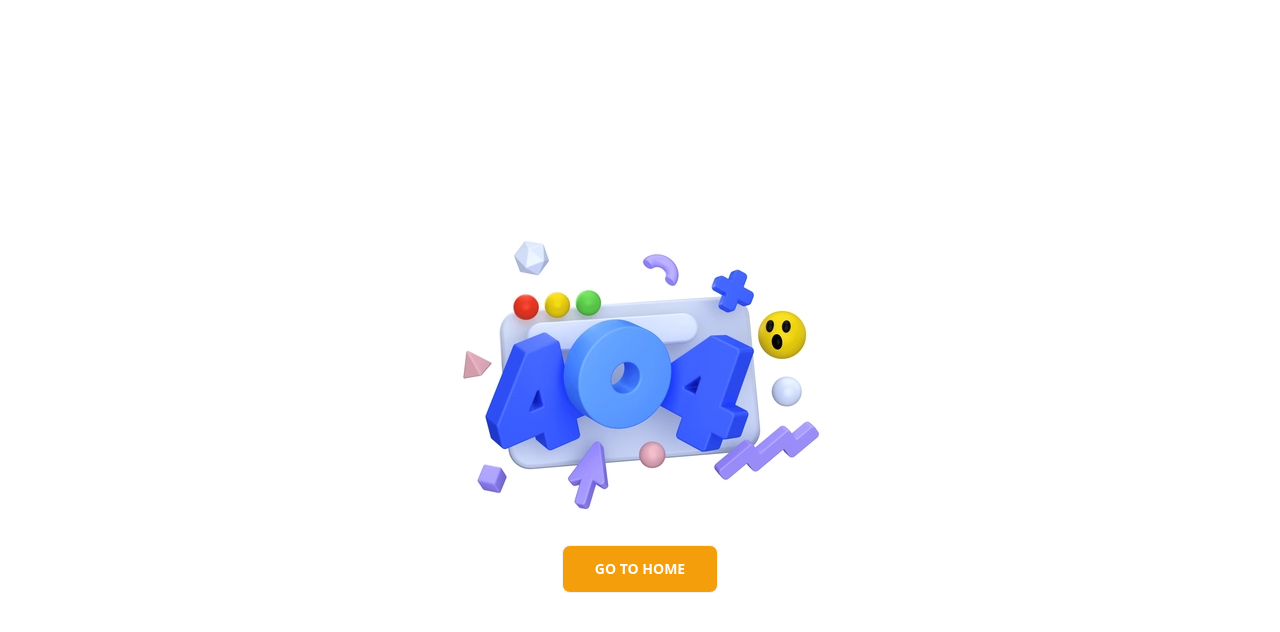
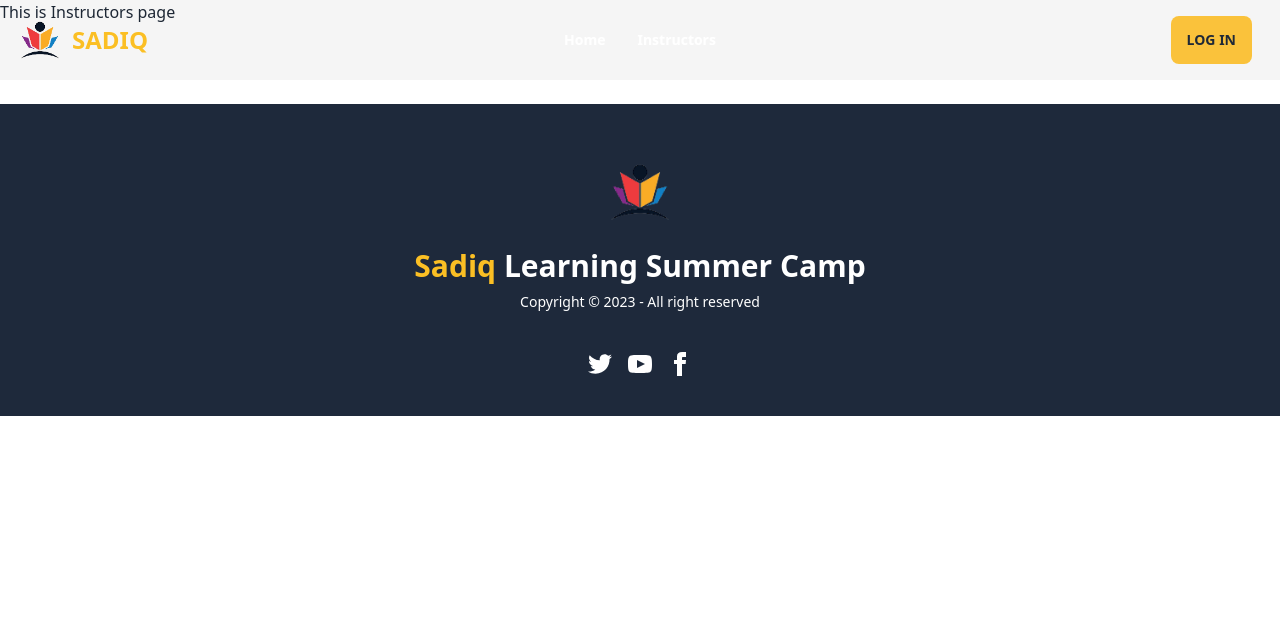
Before and after one commit to HmSani6699/summer-camp-client, a React (Vite) app: page /instructors in a window 1280 px wide. Shown: the top 632 px of the page. Built offline with nearby package versions, Linux system fonts and the light colour scheme; no server answers.

Commit message:
creat the instructors component

```diff
--- a/src/Pages/Home/Home/Shared/Navbar/Navbar.jsx
+++ b/src/Pages/Home/Home/Shared/Navbar/Navbar.jsx
@@ -33,7 +33,7 @@ const Navbar = () => {
 
     const navLink = <>
         <li><Link to='/'>Home</Link></li>
-        <li><a>Item 3</a></li>
+        <li><Link to='/instructors'>Instructors</Link></li>
     </>
 
 
--- /dev/null
+++ b/src/Pages/Instructors/Instructors.jsx
@@ -0,0 +1,9 @@
+const Instructors = () => {
+    return (
+        <div>
+            <h2> This is Instructors page</h2>
+        </div>
+    );
+};
+
+export default Instructors;
```
Also changed, not shown: src/Routes/router.jsx (+10 -5 lines).
